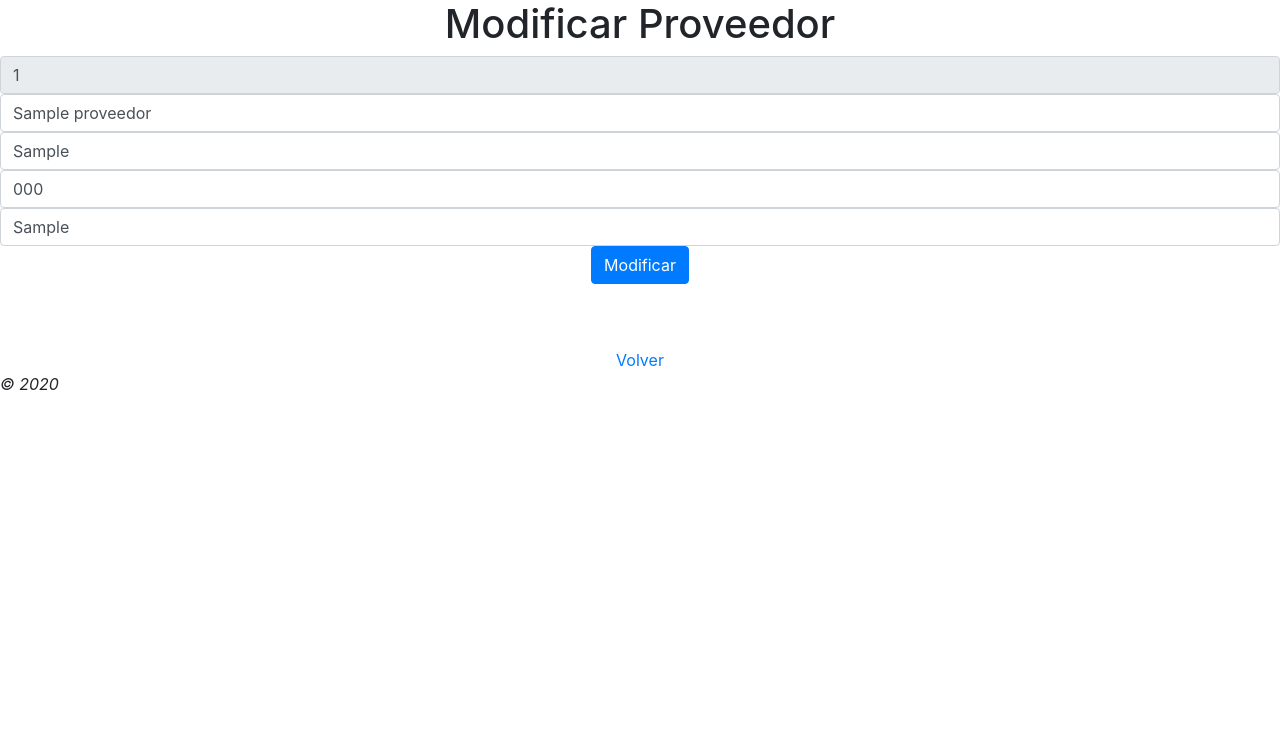
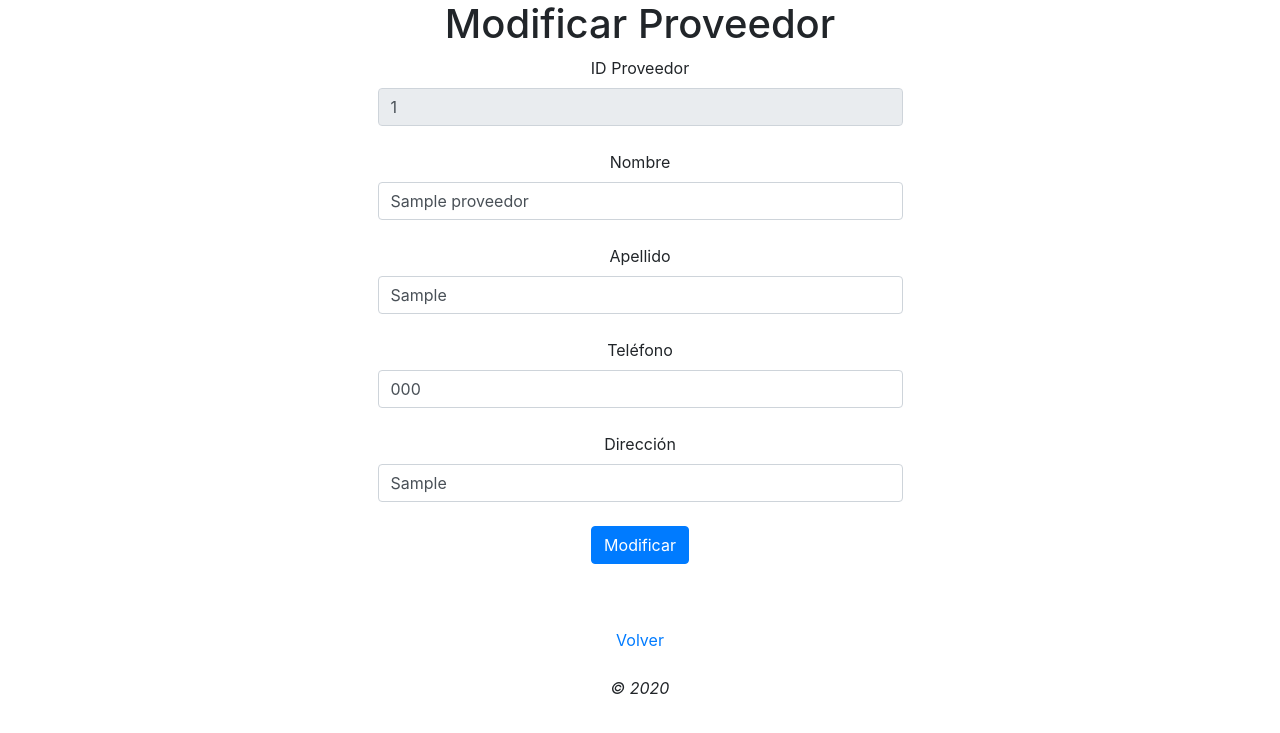
Before and after one commit to luisbodev/ExamenAHW, a CodeIgniter app: page /ExamenAHW/index.php/proveedor_controller/mod/1 in a window 1280 px wide. Shown: the top 733 px of the page. Run offline with CodeIgniter, Linux system fonts and the light colour scheme; tables that the repository leaves empty or names only in its code hold one stand-in row (values such as "Sample post"); data that the repository does not hold is empty.

Commit message:
VIEWS FIXED

```diff
--- a/application/views/plantillas/Pie.php
+++ b/application/views/plantillas/Pie.php
@@ -1,3 +1,6 @@
-    <em>&copy; 2020</em>
+    <br>
+    <center>
+        <em>&copy; 2020</em>
+    </center>
     </body>
 </html>
--- a/application/views/proveedor/modificar_view.php
+++ b/application/views/proveedor/modificar_view.php
@@ -1,16 +1,28 @@
 <center>
+<div class="container">
     <h1>Modificar Proveedor</h1>
-        <form action="" method="POST">
+        <form action="" method="POST" class="col-md-6">
             <?php foreach ($mod as $fila){ ?>
+            <label for="">ID Proveedor</label>
             <input type="text"  name="id_proveedor" value="<?=$fila->id_proveedor?>" class="form-control" disabled>
+            <br>
+            <label for="">Nombre</label>
             <input type="text"  name="nombre" value="<?=$fila->nombre?>" class="form-control">
+            <br>
+            <label for="">Apellido</label>
             <input type="text"  name="apellido" value="<?=$fila->apellido?>" class="form-control">
+            <br>
+            <label for="">Teléfono</label>
             <input type="text"  name="telefono" value="<?=$fila->telefono?>" class="form-control">
+            <br>
+            <label for="">Dirección</label>
             <input type="text"  name="direccion" value="<?=$fila->direccion?>" class="form-control">
+            <br>
             <input type="submit" name="submit" value="Modificar" class="btn btn-primary">
             <?php } ?>
         </form>
         <br>
         <br>
+</div>
         <a href="<?=base_url("proveedor_controller/");?>">Volver</a>
 </center>
```
